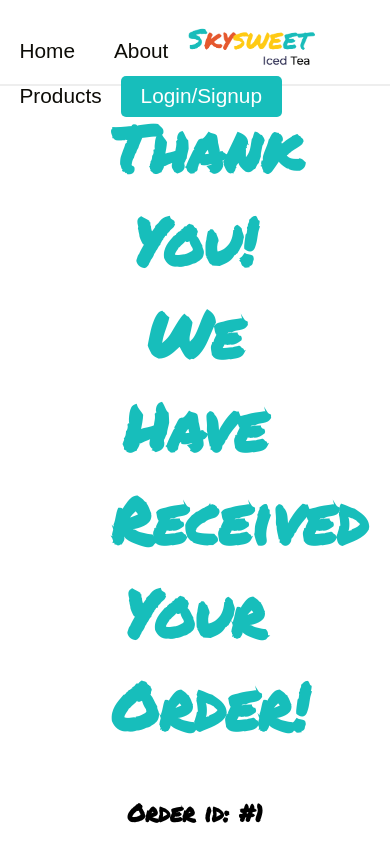
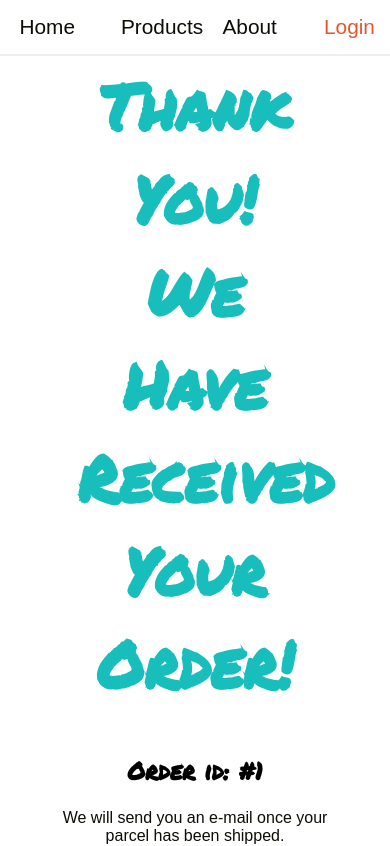
Before and after one commit to Dvard/Skysweet, a Vue app: page /thank-you/1 in a window 390 px wide. Shown: the top 846 px of the page. Built offline with nearby package versions, Linux system fonts and the light colour scheme; a web font is replaced by a local one; what vue-toast-notification would draw is missing.

Commit message:
Responsiveness fixes

```diff
--- a/src/components/Navbar.vue
+++ b/src/components/Navbar.vue
@@ -1,24 +1,44 @@
 <template>
+	<div>
 		<nav>
 			<div class="row" id="inner">
-			<div class="col-2">
+				<div class="col-xs-2">
 					<a @click="$router.push('/')" class="nav-item nav-link">Home</a>
 				</div>
-			<div class="col-2">
+				<div class="col-xs-2">
+					<a href="/#products" class="nav-item nav-link">Products</a>
+				</div>
+				<div class="col-xs-4">
+					<img class="nav-item" id="logo" src="../assets/banner.png" alt="Skysweet">
+				</div>
+				<div class="col-xs-2">
 					<a href="/about" class="nav-item nav-link">About</a>
 				</div>
-			<div class="col-4">
-				<img class="nav-item" id="logo" src="../assets/banner.png" alt="Skysweet">
-			</div>
-			<div class="col-2">
-				<a href="/#products" class="nav-item nav-link">Products</a>
-			</div>
-			<div class="col-2">
-				<button v-if="!$store.state.isLoggedIn" class="nav-item nav-link btn btn-primary" @click="$router.push('/user')">Login/Signup</button>
-				<button v-else @click="$router.push('/cart')" class="nav-item nav-link btn btn-info">Cart</button>
+				<div class="col-xs-2">
+					<a v-if="!$store.state.isLoggedIn" class="nav-item nav-link nav-link-marked" @click="$router.push('/user')">Login/Signup</a>
+					<a v-else @click="$router.push('/cart')" class="nav-item nav-link nav-link-marked">Cart</a>
 				</div>
 			</div>
 		</nav>
+
+		<div id="mobile">
+			<div class="row">
+				<div class="col-xs-3">
+					<a class="nav-item nav-link" @click="$router.push('/')">Home</a>
+				</div>
+				<div class="col-xs-3">
+					<a class="nav-item nav-link" href="/#products">Products</a>
+				</div>
+				<div class="col-xs-3">
+					<a class="nav-item nav-link" @click="$router.push('/about')">About</a>
+				</div>
+				<div class="col-xs-3">
+					<a v-if="!$store.state.isLoggedIn" class="nav-item nav-link nav-link-marked" @click="$router.push('/user')">Login</a>
+					<a v-else @click="$router.push('/cart')" class="nav-item nav-link nav-link-marked">Cart</a>
+				</div>
+			</div>
+		</div>
+	</div>
 </template>
 
 <script>
@@ -69,7 +89,46 @@ nav {
 	color: var(--accent);
 }
 
+.nav-link-marked {
+	color: var(--accent-o);
+}
+
 #logo {
 	max-height: 6vh;
+	margin-left: auto;
+	margin-right: auto;
+}
+
+button * {
+	width: fit-content;
+	height: fit-content;
+	padding: 2px;
+	color: var(--white);
+}
+
+#mobile {
+	padding-top: 15px;
+	padding-bottom: 15px;
+	width: 100%;
+	height: fit-content;
+	border-bottom: 2px solid var(--light-border);
+	background-color: var(--white);
+	text-align: center;
+	position: fixed;
+	top: 0;
+	left: 0;
+	display: flex;
+	align-items: center;
+	visibility: hidden;
+}
+
+@media screen and (max-width: 870px) {
+	nav {
+		visibility: hidden;
+	}
+
+	#mobile {
+		visibility: visible;
+	}
 }
 </style>
--- a/src/components/News.vue
+++ b/src/components/News.vue
@@ -1,7 +1,7 @@
 <template>
 	<div id="news">
 		<div class="row" id="inner">
-			<div class="col col-7" id="text">
+			<div class="col col-sm-7 col-xs-8" id="text">
 				<h2>New Flavour!</h2>
 				<p>We are happy to announce a new flavour to the family!</p>
 				<p><mark>Blueberry</mark>!</p>
@@ -11,7 +11,7 @@
 					</div>
 				</div>
 			</div>
-			<div class="col col-4" id="image">
+			<div class="col col-xs-4" id="image">
 				<img src="../assets/products/blueberry.png" alt="Blueberry Iced Tea">
 			</div>
 		</div>
@@ -60,4 +60,10 @@ mark {
 #image img {
 	max-height: 40vh;
 }
+
+@media screen and (max-width: 700px) {
+	img {
+		display: none;
+	}
+}
 </style>
--- a/src/components/Products.vue
+++ b/src/components/Products.vue
@@ -98,7 +98,7 @@ main {
 }
 
 h1 {
-	font-size: 5rem;
+	font-size: 3rem;
 	padding-top: 15vh;
 }
 
@@ -140,4 +140,11 @@ h1 {
 .sold-out {
 	color: darkred;
 }
+
+@media screen and (max-width: 400px) {
+	main {
+		padding-left: 2px;
+		padding-right: 2px;
+	}
+}
 </style>
--- a/src/views/Product.vue
+++ b/src/views/Product.vue
@@ -3,14 +3,13 @@
 		<main>
 			<button class="btn btn-primary" @click="$router.push('/#products')">Back</button>
 			<div class="row" id="inner">
-				<div class="col-md-6 col-sm-12">
+				<div class="col-md-6 col-xs-12">
 					<h1 v-text="product.title"></h1>
 					<p v-text="product.description"></p>
 					<br />
 					<p class="notice" v-if="showQty" v-text="'Only ' + showQty + ' left!'"></p>
-					<p class="notice" v-if="outOfStock">Out of stock!</p>
 				</div>
-				<div class="col-md-6 col-sm-12">
+				<div class="col-md-6 col-xs-12">
 					<img :src="getImgUrl(product.short)" alt="Iced Tea">
 					<h2 v-text="product.price + '€'"></h2>
 					<div class="row" id="buttons">
@@ -27,6 +26,7 @@
 					<button class="btn btn-primary" @click="addToCart()" :disabled="outOfStock">Add to cart</button>
 				</div>
 			</div>
+			<p class="notice" v-if="outOfStock">Out of stock!</p>
 		</main>
 	</div>
 </template>
@@ -110,7 +110,7 @@ export default {
 }
 
 main {
-	min-width: 70%;
+	min-width: 80%;
 	background-color: var(--light-border);
 	padding: 20px;
 	margin-left: auto;
@@ -124,21 +124,23 @@ main {
 
 h1, p {
 	text-align: left;
-	padding-left: 5rem;
+	padding-left: 2rem;
 }
 
 h1 {
-	font-size: 4rem;
+	font-size: 3rem;
 	color: var(--accent);
 }
 
 p {
-	font-size: 2rem;
+	font-size: 1.5rem;
 }
 
 .notice {
+	width: 100%;
 	text-align: center;
 	color: var(--accent-o);
+	padding: 0;
 }
 
 img {
--- a/src/views/ThankYou.vue
+++ b/src/views/ThankYou.vue
@@ -16,7 +16,7 @@ export default {
 
 <style scoped>
 main {
-	padding: 50px;
+	padding: 8px;
 	text-align: center;
 }
 
```
Lines whose indentation alone changed are shown as unchanged.
